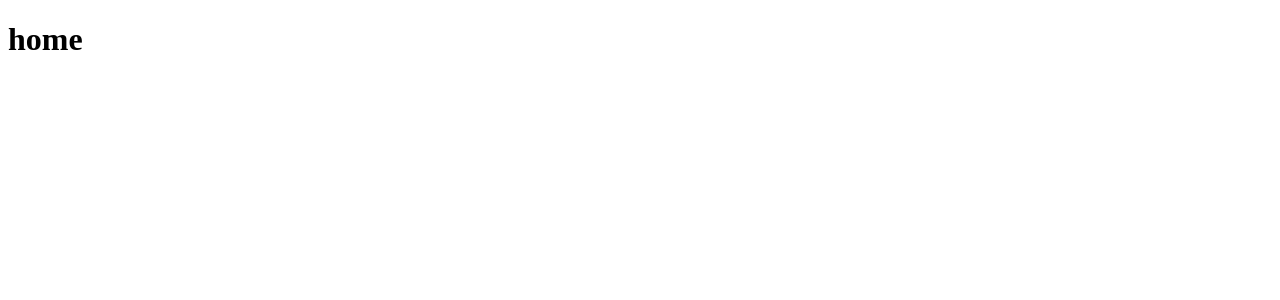
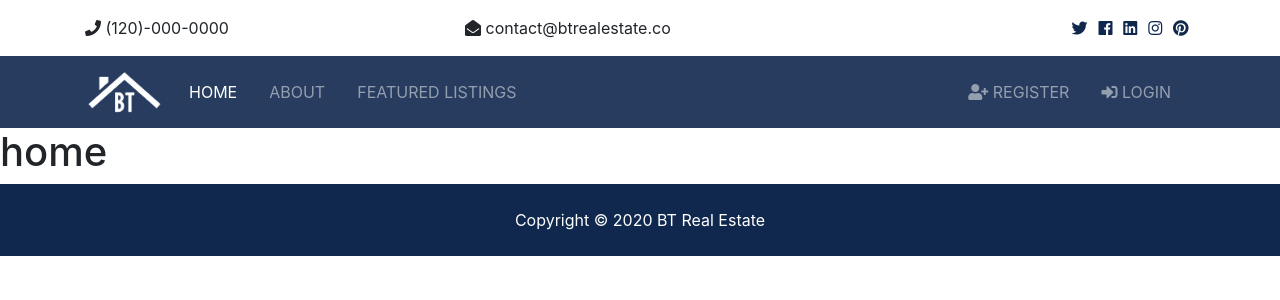
Before and after one commit to roshanronan/Django, a Django app: page / in a window 1280 px wide. Before the commit the part shown is almost empty. Shown: the top 300 px of the page. Run offline with Django 3.2, Linux system fonts and the light colour scheme; some libraries are stand-ins or nearby versions.

Commit message:
added partial folder

```diff
--- a/templates/base.html
+++ b/templates/base.html
@@ -1,12 +1,41 @@
+{% load static %}
 <!DOCTYPE html>
 <html lang="en">
 <head>
     <meta charset="UTF-8">
     <meta name="viewport" content="width=device-width, initial-scale=1.0">
     <meta http-equiv="X-UA-Compatible" content="ie=edge">
+    <!-- Font Awesome -->
+    <link rel="stylesheet" href="{% static 'css/all.css' %}">
+    <!-- Bootstrap -->
+    <link rel="stylesheet" href="{% static 'css/bootstrap.css' %}">
+    <!-- Custom -->
+    <link rel="stylesheet" href="{% static 'css/style.css' %}">
+    <!-- Light Box -->
+    <link rel="stylesheet" href="{% static 'css/lightbox.min.css' %}">
+
+
     <title>Btre</title>
 </head>
 <body>
-    {% block content %} {% endblock %}
+
+<!-- Top Bar -->
+{% include 'partials/_topbar.html'%}
+<!-- Navbar -->
+{% include 'partials/_navbar.html'%}
+
+{% block content %}
+
+{% endblock %}
+
+<!-- Footer -->
+{% include 'partials/_footer.html'%}
+
+    <!-- js -->
+    <script src="{% static 'js/jquery-3.3.1.min.js' %} "></script>
+    <script src="{% static 'js/bootstrap.bundle.min.js' %} "></script>
+    <script src="{% static 'js/main.js' %} "></script>
+    <script src="{% static 'js/lightbox.min.js' %} "></script>
+
 </body>
 </html>
--- /dev/null
+++ b/templates/partials/_footer.html
@@ -0,0 +1,4 @@
+<footer id="main-footer" class="py-4 bg-primary text-white text-center">
+    Copyright &copy;
+    <span class="year"></span> BT Real Estate
+</footer>
--- /dev/null
+++ b/templates/partials/_navbar.html
@@ -0,0 +1,38 @@
+{% load static %}
+
+<nav class="navbar navbar-expand-lg navbar-dark bg-primary sticky-top">
+    <div class="container">
+      <a class="navbar-brand" href="index.html">
+        <img src="{% static 'img/logo.png' %}" class="logo" alt="">
+      </a>
+      <button class="navbar-toggler" type="button" data-toggle="collapse" data-target="#navbarNavAltMarkup">
+        <span class="navbar-toggler-icon"></span>
+      </button>
+      <div class="collapse navbar-collapse" id="navbarNavAltMarkup">
+        <ul class="navbar-nav">
+          <li class="nav-item active mr-3">
+            <a class="nav-link" href="index.html">Home</a>
+          </li>
+          <li class="nav-item mr-3">
+            <a class="nav-link" href="about.html">About</a>
+          </li>
+          <li class="nav-item mr-3">
+            <a class="nav-link" href="listings.html">Featured Listings</a>
+          </li>
+        </ul>
+
+        <ul class="navbar-nav ml-auto">
+          <li class="nav-item mr-3">
+            <a class="nav-link" href="register.html">
+              <i class="fas fa-user-plus"></i> Register</a>
+          </li>
+          <li class="nav-item mr-3">
+            <a class="nav-link" href="login.html">
+              <i class="fas fa-sign-in-alt"></i>
+
+              Login</a>
+          </li>
+        </ul>
+      </div>
+    </div>
+  </nav>
--- /dev/null
+++ b/templates/partials/_topbar.html
@@ -0,0 +1,31 @@
+<section id="top-bar" class="p-3">
+    <div class="container">
+      <div class="row">
+        <div class="col-md-4">
+          <i class="fas fa-phone"></i> (120)-000-0000
+        </div>
+        <div class="col-md-4">
+          <i class="fas fa-envelope-open"></i> contact@btrealestate.co
+        </div>
+        <div class="col-md-4">
+          <div class="social text-right">
+            <a href="#">
+              <i class="fab fa-twitter"></i>
+            </a>
+            <a href="#">
+              <i class="fab fa-facebook"></i>
+            </a>
+            <a href="#">
+              <i class="fab fa-linkedin"></i>
+            </a>
+            <a href="#">
+              <i class="fab fa-instagram"></i>
+            </a>
+            <a href="#">
+              <i class="fab fa-pinterest"></i>
+            </a>
+          </div>
+        </div>
+      </div>
+    </div>
+  </section>
```
